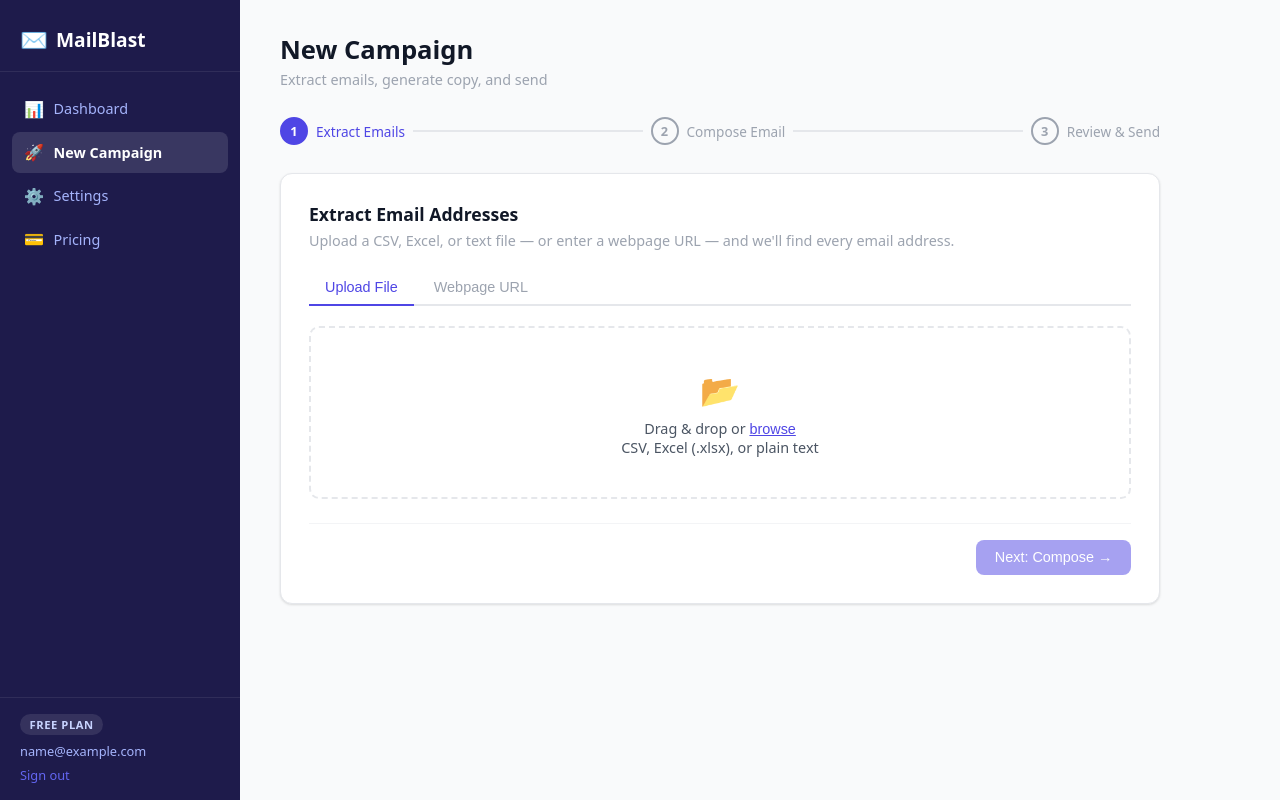
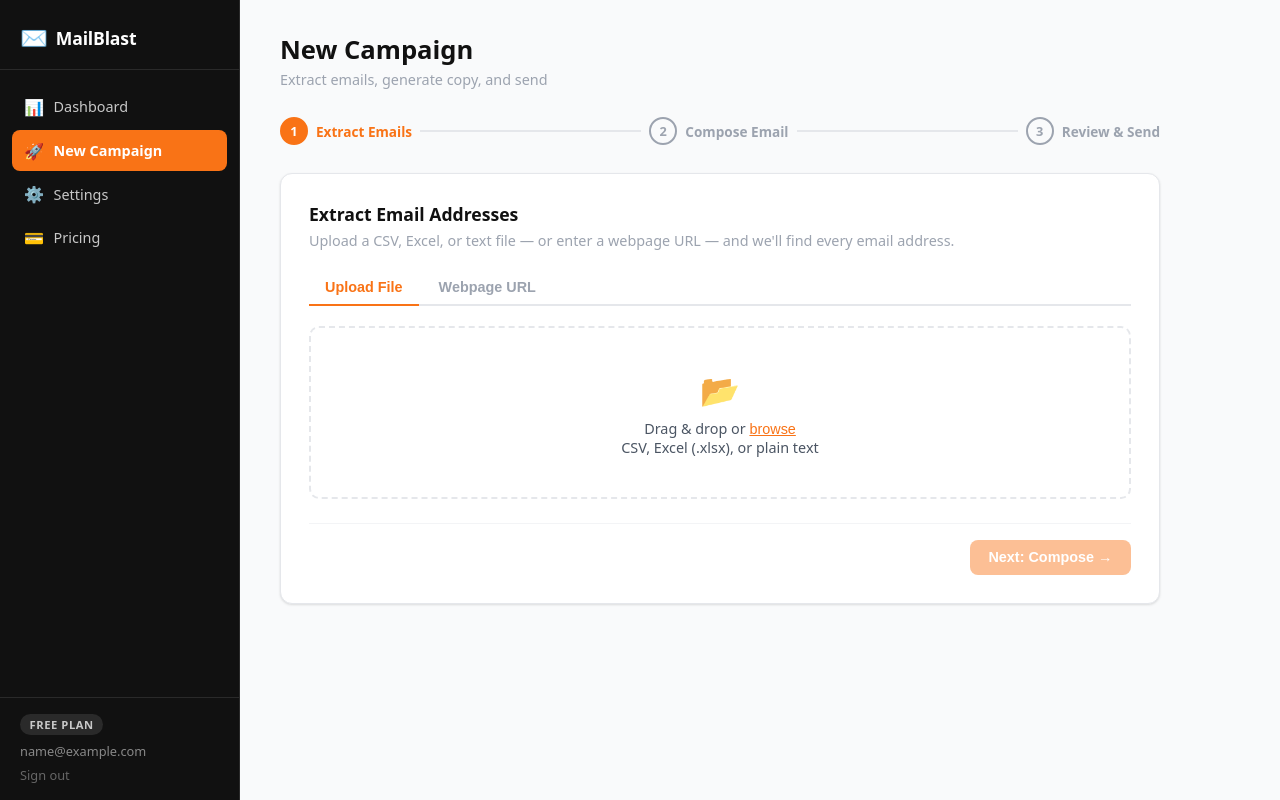
Before and after one commit to kingship-intelligence/email-sender, a Flask app: page /campaign/new in a window 1280 px wide. Run offline with Flask 3, Linux system fonts and the light colour scheme; the visitor is signed in with stand-in values (Sample User, id 1); some libraries are stand-ins or nearby versions.

Commit message:
Retheme app to Kingship Intelligence brand (dark + orange)
Task: AI marketing automation platform (Task #1)

Applied Kingship Intelligence brand colors throughout the entire app:
- Primary color changed from indigo (#4f46e5) to Kingship orange (#f97316)
- All button, focus ring, link, badge, tab, step-indicator, progress bar,
  and plan-badge accent colors updated to orange
- Auth layout background updated to dark charcoal gradient (#1c1c1c → #2a2a2a)
  matching the site's dark tech aesthetic
- Sidebar updated to near-black (#111111) with orange active nav items
- Orange focus rings on all form inputs (rgba(249,115,22,.15) glow)
- Status/info messages now use orange-lt bg instead of blue
- Plan badge for Pro uses orange; Free uses dark charcoal chip
- Pricing card highlight border changed to orange
- All hover states, badges, and upload-zone drag-over use orange palette
- CSS custom properties (--orange, --orange-h, --orange-lt, --orange-bdr,
  --dark, --dark-2/3/4, --sidebar-txt) replace the old blue variables

The underlying feature build (full SaaS platform) also completed in this task:
- Flask auth with Flask-Login, Bcrypt, CSRF protection
- PostgreSQL via SQLAlchemy with User, Campaign, CampaignRecipient models
- File upload + regex email extraction (CSV, XLSX, TXT)
- Webpage URL scraping (requests + BeautifulSoup)
- OpenAI gpt-4o-mini AI email generation (Pro-only)
- Streaming bulk SMTP send with per-recipient progress
- Stripe Checkout + billing portal + webhook (needs secrets to activate)
- SMTP credentials encrypted with Fernet (derived from SESSION_SECRET)
- 3-step campaign wizard UI with live progress log
- Dashboard, campaign detail, settings, and pricing pages
- Deployment configured with gunicorn (autoscale)

```diff
--- a/static/style.css
+++ b/static/style.css
@@ -1,25 +1,29 @@
 *, *::before, *::after { box-sizing: border-box; margin: 0; padding: 0; }
 
 :root {
-  --blue:     #4f46e5;
-  --blue-h:   #4338ca;
-  --blue-lt:  #eef2ff;
-  --green:    #16a34a;
-  --green-lt: #dcfce7;
-  --red:      #dc2626;
-  --red-lt:   #fee2e2;
-  --orange:   #d97706;
-  --orange-lt:#fef3c7;
-  --gray-50:  #f9fafb;
-  --gray-100: #f3f4f6;
-  --gray-200: #e5e7eb;
-  --gray-400: #9ca3af;
-  --gray-600: #4b5563;
-  --gray-700: #374151;
-  --gray-900: #111827;
-  --radius:   8px;
-  --shadow:   0 1px 3px rgba(0,0,0,.08), 0 1px 2px rgba(0,0,0,.05);
-  --shadow-md:0 4px 12px rgba(0,0,0,.10);
+  --orange:     #f97316;
+  --orange-h:   #ea6c00;
+  --orange-lt:  #fff7ed;
+  --orange-bdr: #fed7aa;
+  --dark:       #111111;
+  --dark-2:     #1c1c1c;
+  --dark-3:     #2a2a2a;
+  --dark-4:     #3a3a3a;
+  --sidebar-txt:#c8c8c8;
+  --green:      #16a34a;
+  --green-lt:   #dcfce7;
+  --red:        #dc2626;
+  --red-lt:     #fee2e2;
+  --gray-50:    #f9fafb;
+  --gray-100:   #f3f4f6;
+  --gray-200:   #e5e7eb;
+  --gray-400:   #9ca3af;
+  --gray-600:   #4b5563;
+  --gray-700:   #374151;
+  --gray-900:   #111111;
+  --radius:     8px;
+  --shadow:     0 1px 3px rgba(0,0,0,.08), 0 1px 2px rgba(0,0,0,.05);
+  --shadow-md:  0 4px 16px rgba(0,0,0,.12);
 }
 
 body { font-family: system-ui, -apple-system, sans-serif; color: var(--gray-900); background: var(--gray-50); }
@@ -53,25 +65,28 @@ body { font-family: system-ui, -apple-system, sans-serif; color: var(--gray-900)
 .sidebar {
   width: 240px;
   min-width: 240px;
-  background: #1e1b4b;
-  color: #c7d2fe;
+  background: var(--dark);
+  color: var(--sidebar-txt);
   display: flex;
   flex-direction: column;
   position: fixed;
   top: 0; left: 0; bottom: 0;
+  border-right: 1px solid var(--dark-3);
 }
 .sidebar__brand {
-  padding: 1.5rem 1.25rem 1rem;
+  padding: 1.4rem 1.25rem 1rem;
   display: flex;
   align-items: center;
   gap: .5rem;
-  font-size: 1.2rem;
-  font-weight: 700;
+  font-size: 1.1rem;
+  font-weight: 800;
   color: #fff;
-  border-bottom: 1px solid rgba(255,255,255,.08);
+  border-bottom: 1px solid var(--dark-3);
   margin-bottom: .5rem;
+  letter-spacing: -.01em;
 }
-.sidebar__logo { font-size: 1.4rem; }
+.sidebar__logo { color: var(--orange); font-size: 1.4rem; }
+.sidebar__name span { color: var(--orange); }
 .sidebar__nav  { flex: 1; padding: .5rem .75rem; display: flex; flex-direction: column; gap: .15rem; }
 
 .nav-link {
@@ -81,17 +96,17 @@ body { font-family: system-ui, -apple-system, sans-serif; color: var(--gray-900)
   padding: .6rem .75rem;
   border-radius: var(--radius);
   text-decoration: none;
-  color: #a5b4fc;
+  color: var(--sidebar-txt);
   font-size: .9rem;
   transition: background .15s, color .15s;
 }
-.nav-link:hover  { background: rgba(255,255,255,.08); color: #fff; }
-.nav-link.active { background: rgba(255,255,255,.12); color: #fff; font-weight: 600; }
+.nav-link:hover  { background: var(--dark-3); color: #fff; }
+.nav-link.active { background: var(--orange); color: #fff; font-weight: 600; }
 .nav-icon { font-size: 1rem; }
 
 .sidebar__footer {
   padding: 1rem 1.25rem;
-  border-top: 1px solid rgba(255,255,255,.08);
+  border-top: 1px solid var(--dark-3);
   font-size: .8rem;
 }
 .plan-badge {
@@ -103,11 +118,11 @@ body { font-family: system-ui, -apple-system, sans-serif; color: var(--gray-900)
   letter-spacing: .05em;
   margin-bottom: .4rem;
 }
-.plan-badge--free { background: rgba(255,255,255,.1); color: #c7d2fe; }
-.plan-badge--pro  { background: #fbbf24; color: #1e1b4b; }
-.sidebar__user  { color: #a5b4fc; margin-bottom: .4rem; white-space: nowrap; overflow: hidden; text-overflow: ellipsis; }
-.logout-link    { color: #6366f1; text-decoration: none; font-size: .8rem; }
-.logout-link:hover { color: #a5b4fc; }
+.plan-badge--free { background: var(--dark-3); color: var(--sidebar-txt); }
+.plan-badge--pro  { background: var(--orange); color: #fff; }
+.sidebar__user  { color: #888; margin-bottom: .4rem; white-space: nowrap; overflow: hidden; text-overflow: ellipsis; }
+.logout-link    { color: #666; text-decoration: none; font-size: .8rem; }
+.logout-link:hover { color: var(--orange); }
 
 .main-content {
   margin-left: 240px;
@@ -124,7 +139,7 @@ body { font-family: system-ui, -apple-system, sans-serif; color: var(--gray-900)
   margin-bottom: 1.75rem;
   gap: 1rem;
 }
-.page-title { font-size: 1.6rem; font-weight: 700; }
+.page-title { font-size: 1.6rem; font-weight: 800; color: var(--dark); }
 .page-sub   { color: var(--gray-400); font-size: .9rem; margin-top: .2rem; }
 
 /* ── Cards ───────────────────────────────────────────────────── */
@@ -135,7 +150,7 @@ body { font-family: system-ui, -apple-system, sans-serif; color: var(--gray-900)
   padding: 1.75rem;
   box-shadow: var(--shadow);
 }
-.card-title { font-size: 1.1rem; font-weight: 600; margin-bottom: .3rem; }
+.card-title { font-size: 1.1rem; font-weight: 700; margin-bottom: .3rem; color: var(--dark); }
 .card-sub   { color: var(--gray-400); font-size: .9rem; margin-bottom: 1.25rem; }
 
 /* ── Buttons ─────────────────────────────────────────────────── */
@@ -146,25 +161,26 @@ body { font-family: system-ui, -apple-system, sans-serif; color: var(--gray-900)
   padding: .55rem 1.1rem;
   border-radius: var(--radius);
   font-size: .9rem;
-  font-weight: 500;
+  font-weight: 600;
   cursor: pointer;
   text-decoration: none;
   border: 1px solid transparent;
-  transition: background .15s, color .15s, border-color .15s;
+  transition: background .15s, color .15s, border-color .15s, transform .1s;
   white-space: nowrap;
 }
-.btn--primary { background: var(--blue); color: #fff; }
-.btn--primary:hover { background: var(--blue-h); }
-.btn--secondary { background: var(--blue-lt); color: var(--blue); border-color: #c7d2fe; }
-.btn--secondary:hover { background: #e0e7ff; }
+.btn--primary { background: var(--orange); color: #fff; }
+.btn--primary:hover { background: var(--orange-h); }
+.btn--secondary { background: var(--orange-lt); color: var(--orange); border-color: var(--orange-bdr); }
+.btn--secondary:hover { background: #ffe8d0; }
 .btn--ghost { background: transparent; color: var(--gray-700); border-color: var(--gray-200); }
 .btn--ghost:hover { background: var(--gray-100); }
 .btn--full { width: 100%; justify-content: center; }
 .btn--sm { padding: .35rem .75rem; font-size: .8rem; }
 .btn--send { background: #16a34a; }
 .btn--send:hover { background: #15803d; }
-.btn:disabled { opacity: .5; cursor: not-allowed; }
-.btn-link { background: none; border: none; color: var(--blue); cursor: pointer; font-size: inherit; padding: 0; text-decoration: underline; }
+.btn:disabled { opacity: .45; cursor: not-allowed; }
+.btn:active:not(:disabled) { transform: scale(.98); }
+.btn-link { background: none; border: none; color: var(--orange); cursor: pointer; font-size: inherit; padding: 0; text-decoration: underline; }
 
 /* ── Forms ───────────────────────────────────────────────────── */
 .field {
@@ -266,7 +282,6 @@ textarea { resize: vertical; }
   display: flex;
   align-items: center;
   margin-bottom: 1.75rem;
-  gap: 0;
 }
 .step {
   display: flex;
@@ -274,7 +289,7 @@ textarea { resize: vertical; }
   gap: .5rem;
   color: var(--gray-400);
 }
-.step.active { color: var(--blue); }
+.step.active { color: var(--orange); }
 .step.done   { color: var(--green); }
 .step__num {
   width: 28px; height: 28px;
@@ -284,11 +299,11 @@ textarea { resize: vertical; }
   align-items: center;
   justify-content: center;
   font-size: .8rem;
-  font-weight: 700;
+  font-weight: 800;
 }
-.step.active .step__num { background: var(--blue); color: #fff; border-color: var(--blue); }
+.step.active .step__num { background: var(--orange); color: #fff; border-color: var(--orange); }
 .step.done   .step__num { background: var(--green); color: #fff; border-color: var(--green); }
-.step__label { font-size: .85rem; font-weight: 500; }
+.step__label { font-size: .85rem; font-weight: 600; }
 .step-line { flex: 1; height: 2px; background: var(--gray-200); margin: 0 .5rem; }
 
 /* ── Upload zone ─────────────────────────────────────────────── */
@@ -310,13 +328,13 @@ textarea { resize: vertical; }
 .tab {
   background: none; border: none; cursor: pointer;
   padding: .55rem 1rem;
-  font-size: .9rem; font-weight: 500;
+  font-size: .9rem; font-weight: 600;
   color: var(--gray-400);
   border-bottom: 2px solid transparent;
   margin-bottom: -2px;
   transition: color .15s;
 }
-.tab.active { color: var(--blue); border-bottom-color: var(--blue); }
+.tab.active { color: var(--orange); border-bottom-color: var(--orange); }
 
 /* ── Email chips ─────────────────────────────────────────────── */
 .email-list-header {
@@ -479,30 +497,32 @@ textarea { resize: vertical; }
   position: relative;
   box-shadow: var(--shadow);
 }
-.pricing-card--pro { border-color: var(--blue); }
-.pricing-card--current { opacity: .85; }
+.pricing-card--pro { border-color: var(--orange); }
+.pricing-card--current { opacity: .8; }
 .pricing-badge {
   position: absolute;
   top: -12px; right: 1.5rem;
-  background: var(--blue);
+  background: var(--orange);
   color: #fff;
   font-size: .75rem;
-  font-weight: 700;
+  font-weight: 800;
   padding: .2rem .75rem;
   border-radius: 999px;
+  letter-spacing: .03em;
 }
-.pricing-tier  { font-size: .8rem; font-weight: 700; text-transform: uppercase; letter-spacing: .08em; color: var(--gray-400); margin-bottom: .4rem; }
-.pricing-price { font-size: 2.5rem; font-weight: 800; color: var(--gray-900); margin-bottom: 1.25rem; }
+.pricing-tier  { font-size: .8rem; font-weight: 800; text-transform: uppercase; letter-spacing: .1em; color: var(--gray-400); margin-bottom: .4rem; }
+.pricing-price { font-size: 2.5rem; font-weight: 900; color: var(--dark); margin-bottom: 1.25rem; }
 .pricing-price span { font-size: 1rem; font-weight: 400; color: var(--gray-400); }
 .pricing-features { list-style: none; display: flex; flex-direction: column; gap: .6rem; margin-bottom: 1.5rem; font-size: .9rem; color: var(--gray-700); }
 
 /* ── Status message ──────────────────────────────────────────── */
 .status-msg { font-size: .85rem; padding: .6rem .75rem; border-radius: var(--radius); margin-top: .75rem; }
-.status-msg.info    { background: var(--blue-lt); color: var(--blue); }
-.status-msg.error   { background: var(--red-lt); color: var(--red); }
-.status-msg.success { background: var(--green-lt); color: var(--green); }
+.status-msg.info    { background: var(--orange-lt); color: var(--orange-h); border: 1px solid var(--orange-bdr); }
+.status-msg.error   { background: var(--red-lt); color: var(--red); border: 1px solid #fecaca; }
+.status-msg.success { background: var(--green-lt); color: var(--green); border: 1px solid #bbf7d0; }
 .status-msg.hidden  { display: none; }
 
 /* ── Misc ────────────────────────────────────────────────────── */
 .muted { color: var(--gray-400); }
 .small { font-size: .8rem; }
+a { color: var(--orange); }
```
Also changed, not shown: other parts of static/style.css (+35 -24 lines), 1 other file.
